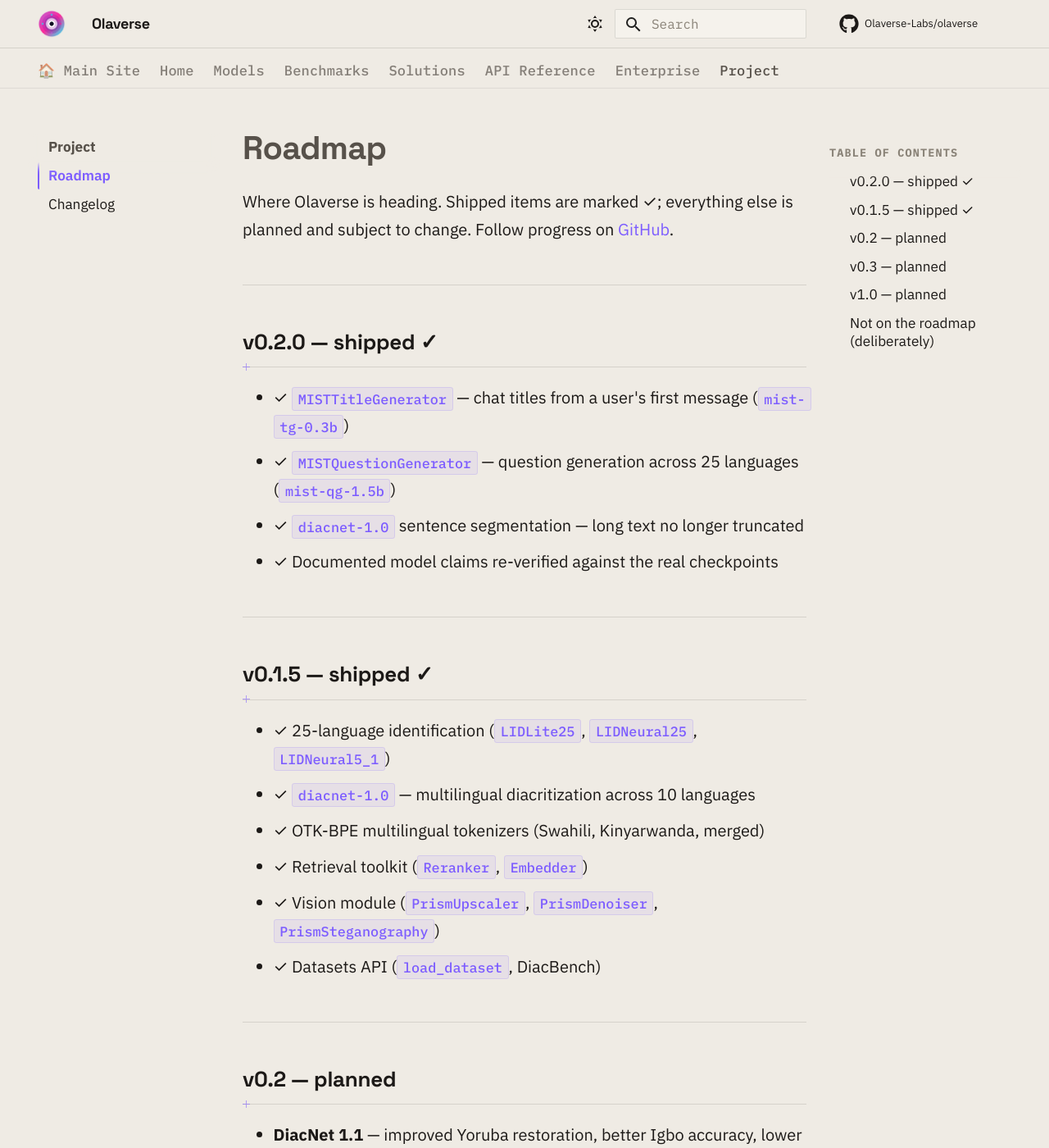
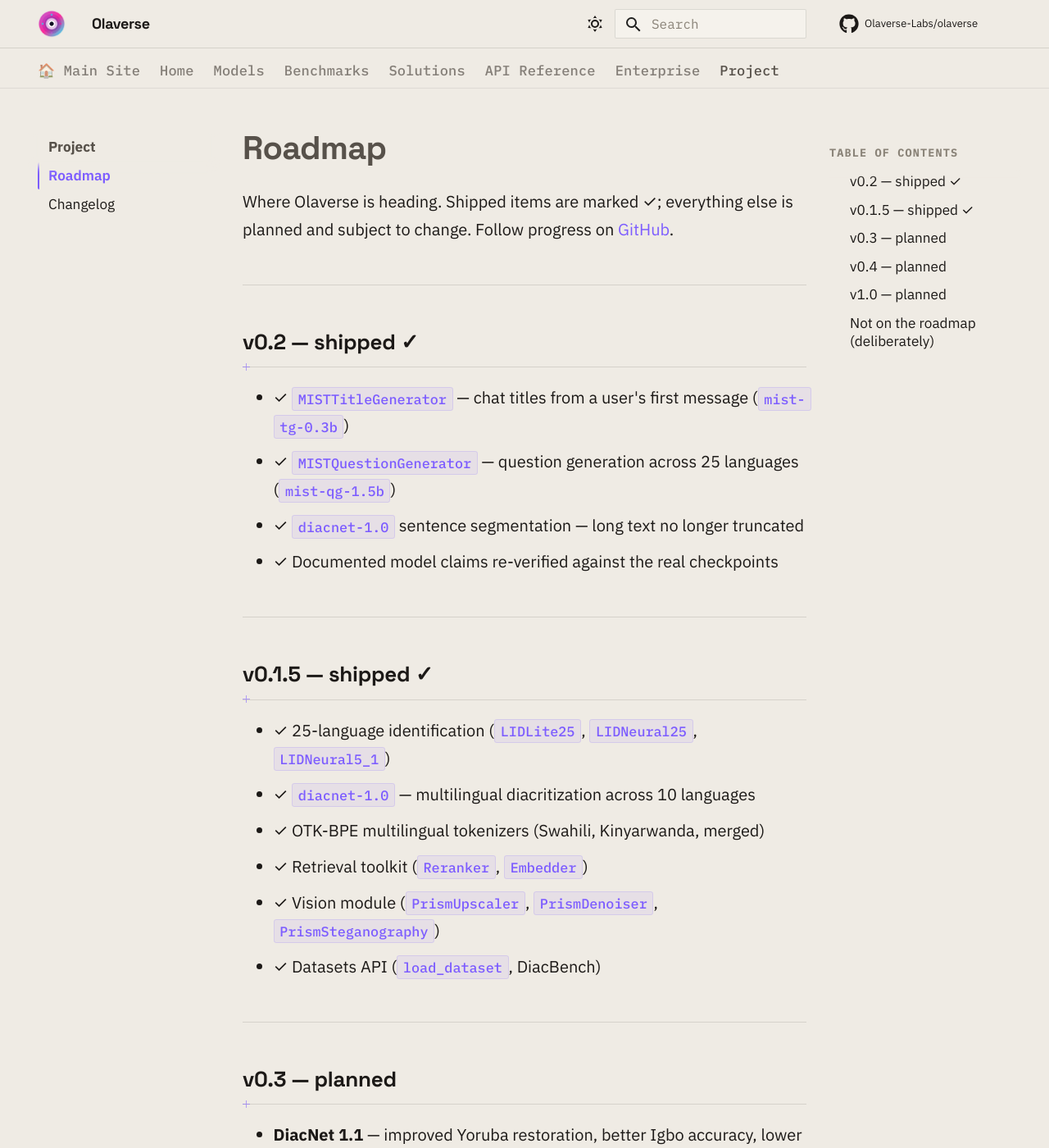
Before and after one commit to Olaverse-Labs/olaverse, an MkDocs documentation site: the page built from docs/roadmap.md, in a window 1280 px wide and 1400 px high. Shown: the whole window at 82% size. Built offline with MkDocs 1.6.1 and Material for MkDocs 9.7.7, drawn with Linux system fonts in a browser that asks for light colours; comment, search, counter and statistics services are not loaded; the version menu is left out; some of the changed text lies outside the part shown.

Commit message:
docs: generate the version badge, renumber the roadmap
The landing page badge was hand-written, so it advertised v0.1.5 for two
releases after the bump. It now reads {{ olaverse_version }}, substituted at
build time from olaverse/__init__.py by a MkDocs hook. Verified by bumping
__version__ to a sentinel and rebuilding: the badge followed with no Markdown
change.

A native hook rather than mkdocs-macros keeps this dependency-free, and the
version is parsed out of the source rather than imported so the docs build
doesn't depend on the package's imports resolving. The hook sits at the repo
root because anything under docs/ gets copied into the published site.

Shipping 0.2.0 also collided with the roadmap, which had v0.2 listed as
planned for DiacNet 1.1, the CLI and the pipeline API - none of which
shipped. Those move to v0.3, and the old v0.3 to v0.4.

```diff
--- a/docs/roadmap.md
+++ b/docs/roadmap.md
@@ -4,7 +4,7 @@
 
 ---
 
-## v0.2.0 — shipped ✓
+## v0.2 — shipped ✓
 
 - ✓ `MISTTitleGenerator` — chat titles from a user's first message (`mist-tg-0.3b`)
 - ✓ `MISTQuestionGenerator` — question generation across 25 languages (`mist-qg-1.5b`)
@@ -24,7 +24,7 @@
 
 ---
 
-## v0.2 — planned
+## v0.3 — planned
 
 - **DiacNet 1.1** — improved Yoruba restoration, better Igbo accuracy, lower CER, faster inference
 - **CLI** — command-line access to the core models:
@@ -45,7 +45,7 @@
 
 ---
 
-## v0.3 — planned
+## v0.4 — planned
 
 - Custom fine-tuning API
 - Streaming inference
--- a/mkdocs.yml
+++ b/mkdocs.yml
@@ -90,6 +90,11 @@
   - pymdownx.tabbed:
       alternate_style: true
 
+# Substitutes {{ olaverse_version }} from olaverse/__init__.py at build time,
+# so the version badge can't drift behind a release.
+hooks:
+  - hooks/version.py
+
 plugins:
   - search:
       lang: en
```
Also changed, not shown: docs/index.md (+1 -1 lines), hooks/version.py (added, +41 -0 lines).
